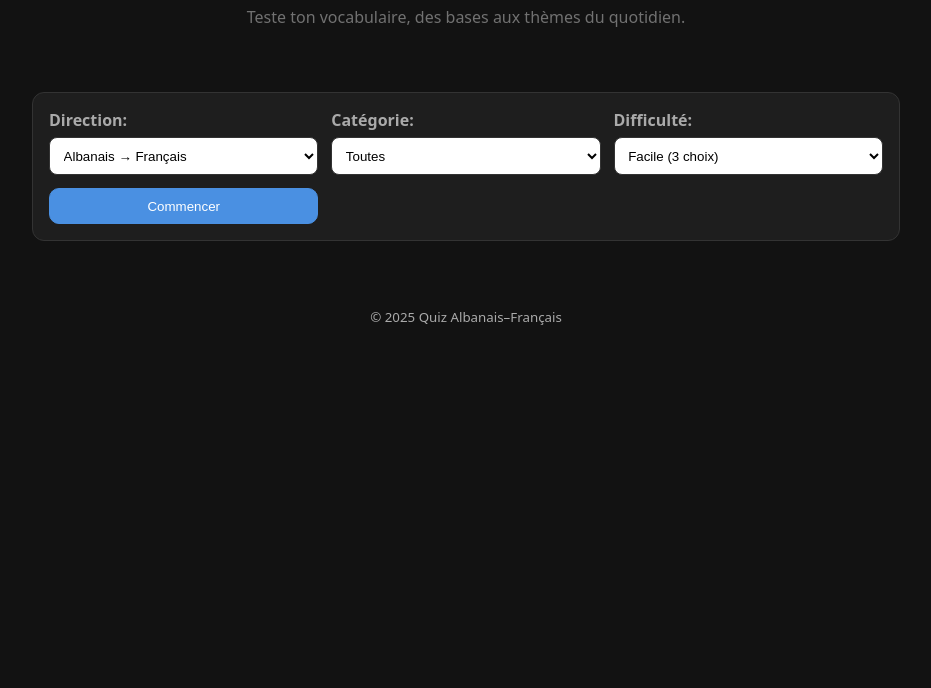
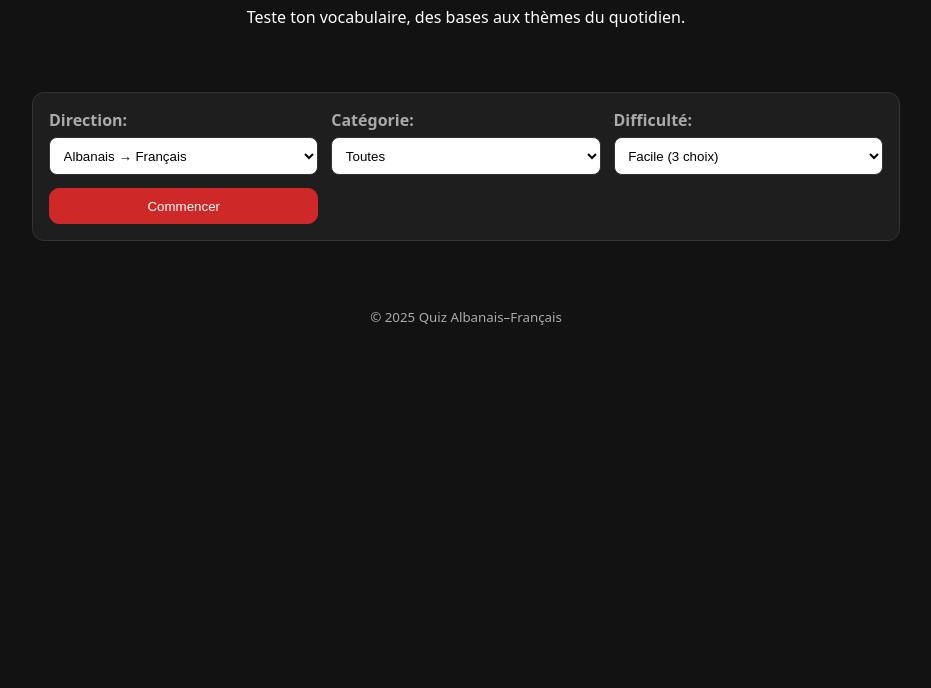
Before and after one commit to Shenur4/Quiz-ALB-Fr, a plain HTML site: page index.html in a window 1280 px wide. Shown: the part 112-800 px from the top of the page, without its empty margins (174-1105 px from the left). Drawn offline with Linux system fonts and the dark colour scheme.

Commit message:
Restore CSS variables and styles

```diff
--- a/styles.css
+++ b/styles.css
@@ -15,10 +15,10 @@
   :root {
     --bg: #121212;
     --card: #1e1e1e;
-    --text: #717171;
+    --text: #ffffff;
     --muted: #aaaaaa;
-    --primary: #4a90e2;
-    --primary-weak: #2a3b5f;
+    --primary: #ce2828;
+    --primary-weak: #0bac00;
     --success: #077e51;
     --error: #b60c0c;
     --border: #333333;
```
